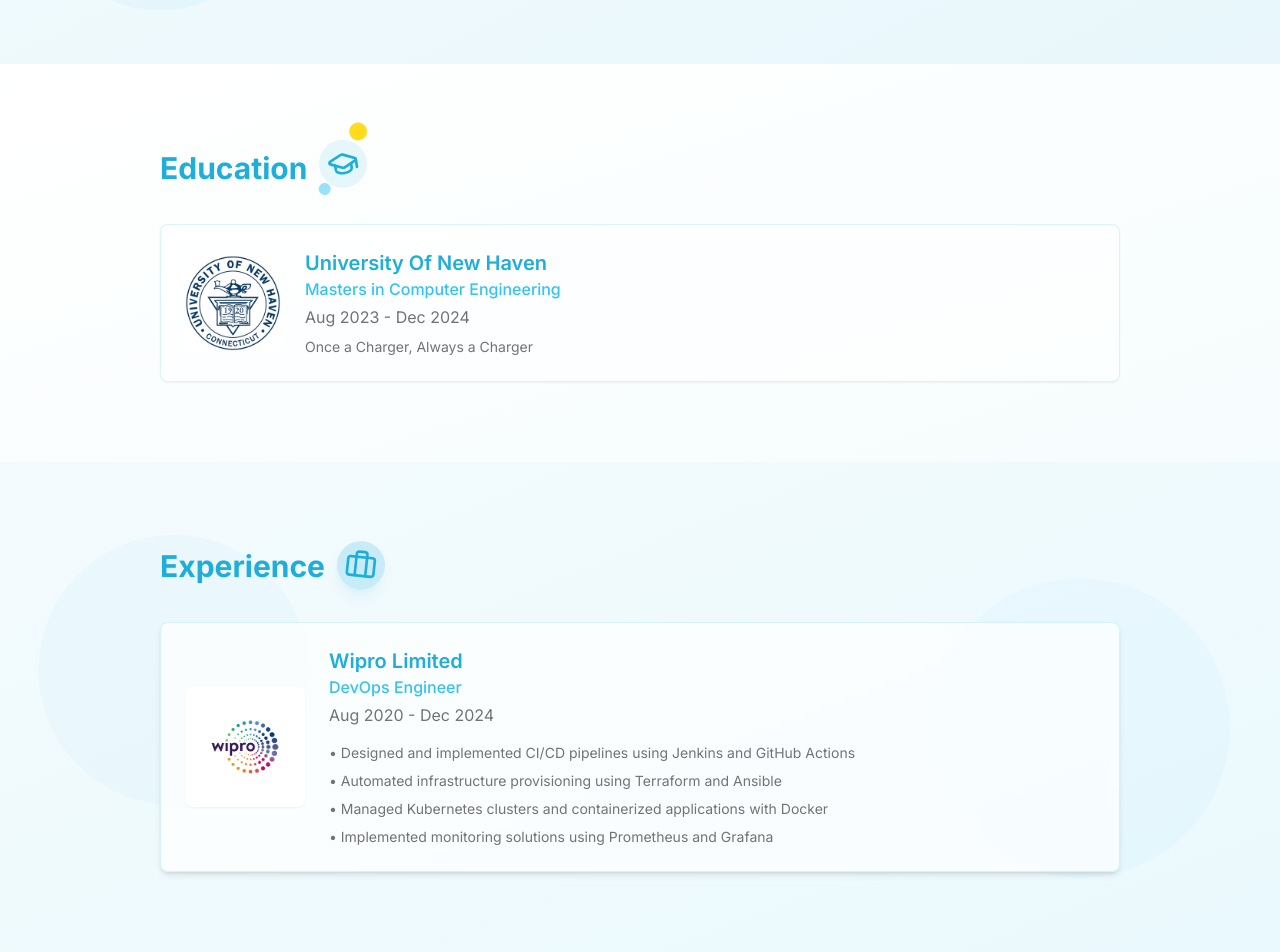
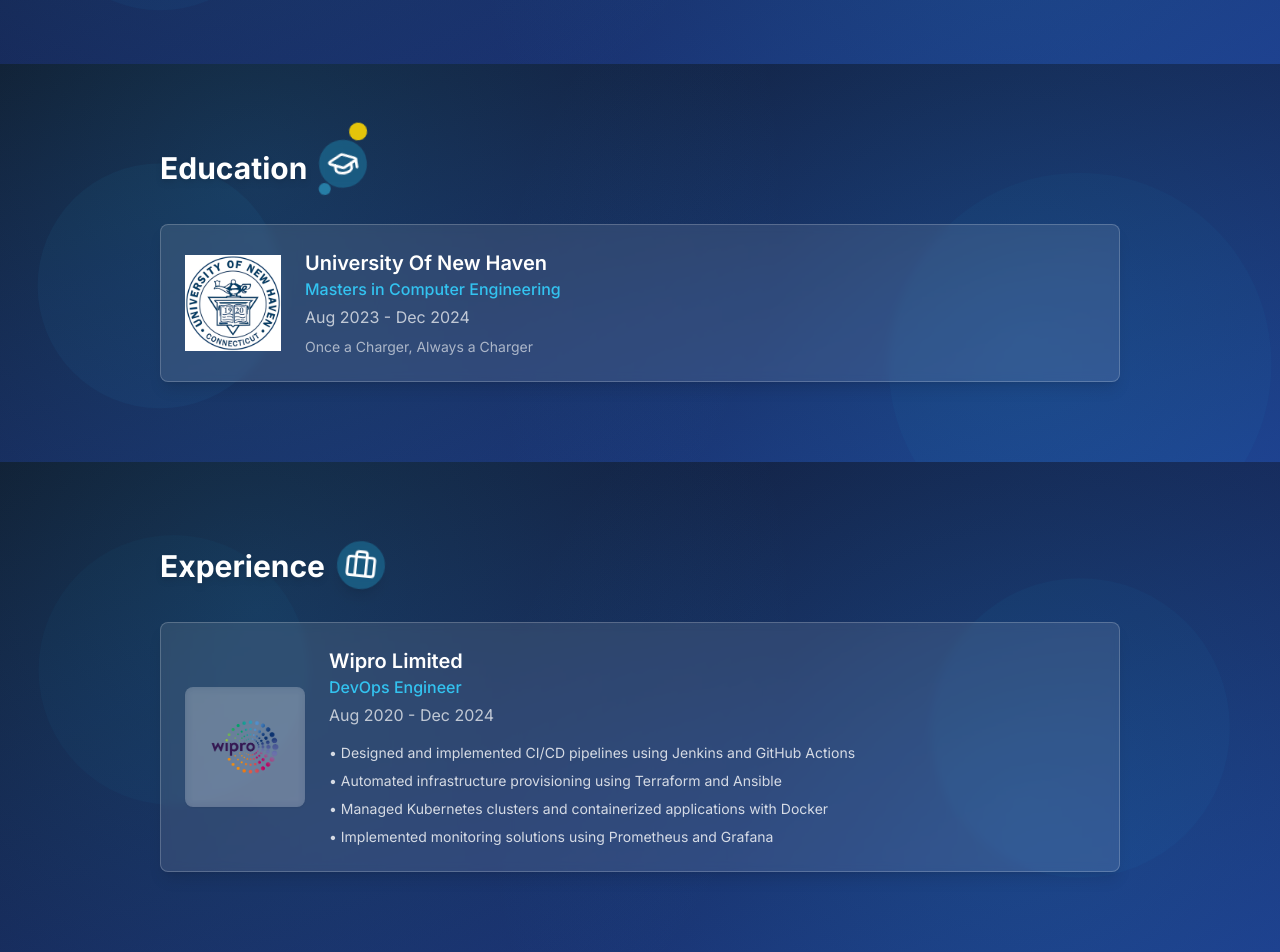
Before and after one commit to sai460/catchy-creative-corner, a React (Vite) app: page / in a window 1280 px wide. Shown: the part 1240-2192 px from the top of the page. Built offline with nearby package versions, Linux system fonts and the light colour scheme.

Commit message:
Refactor: Replicate background color in Skills section
Replicates the background color used in the About section to the Skills section.

```diff
--- a/src/components/About.tsx
+++ b/src/components/About.tsx
@@ -4,9 +4,10 @@ import { motion } from "framer-motion";
 
 export function About() {
   return (
-    <section id="about" className="py-20 relative overflow-hidden bg-gradient-to-br from-turquoise/5 to-classicBlue/10">
+    <section id="about" className="py-20 relative overflow-hidden bg-gradient-to-br from-slate-900 to-blue-900">
       {/* Background animation elements */}
       <div className="absolute inset-0 z-0">
+        <div className="tech-bg-animation"></div>
         <motion.div
           className="absolute top-40 right-20 w-80 h-80 rounded-full bg-turquoise/10"
           animate={{
@@ -37,7 +38,7 @@ export function About() {
 
       <div className="container max-w-5xl relative z-10">
         <motion.h2
-          className="text-3xl font-bold mb-8 text-classicBlue"
+          className="text-3xl font-bold mb-8 text-white drop-shadow-md"
           initial={{ opacity: 0, x: -20 }}
           whileInView={{ opacity: 1, x: 0 }}
           viewport={{ once: true }}
@@ -107,7 +108,7 @@ export function About() {
             transition={{ duration: 0.8, delay: 0.2 }}
           >
             <motion.p
-              className="text-foreground"
+              className="text-white"
               initial={{ opacity: 0, y: 10 }}
               whileInView={{ opacity: 1, y: 0 }}
               viewport={{ once: true }}
@@ -116,7 +117,7 @@ export function About() {
               I am a versatile professional with experience as both a Software Engineer and DevOps Engineer. My expertise spans across full-stack development and infrastructure management, allowing me to bridge the gap between development and operations effectively.
             </motion.p>
             <motion.p
-              className="text-foreground"
+              className="text-white"
               initial={{ opacity: 0, y: 10 }}
               whileInView={{ opacity: 1, y: 0 }}
               viewport={{ once: true }}
@@ -125,7 +126,7 @@ export function About() {
               Throughout my career, I've focused on building scalable applications while implementing efficient CI/CD pipelines and infrastructure automation. I'm passionate about leveraging technology to solve complex problems and improve development workflows.
             </motion.p>
             <motion.p
-              className="text-foreground"
+              className="text-white"
               initial={{ opacity: 0, y: 10 }}
               whileInView={{ opacity: 1, y: 0 }}
               viewport={{ once: true }}
--- a/src/components/Education.tsx
+++ b/src/components/Education.tsx
@@ -4,10 +4,41 @@ import { motion } from "framer-motion";
 
 export function Education() {
   return (
-    <section id="education" className="py-20 bg-gradient-to-br from-white to-secondary/5">
-      <div className="container max-w-5xl">
+    <section id="education" className="py-20 relative overflow-hidden bg-gradient-to-br from-slate-900 to-blue-900">
+      {/* Background animation elements */}
+      <div className="absolute inset-0 z-0">
+        <div className="tech-bg-animation"></div>
+        <motion.div
+          className="absolute top-40 right-10 w-80 h-80 rounded-full bg-classicBlue/10"
+          animate={{
+            scale: [1, 1.2, 1],
+            y: [0, -20, 0],
+            opacity: [0.2, 0.4, 0.2],
+          }}
+          transition={{
+            repeat: Infinity,
+            duration: 12,
+            ease: "easeInOut",
+          }}
+        />
+        <motion.div
+          className="absolute bottom-20 left-10 w-60 h-60 rounded-full bg-turquoise/10"
+          animate={{
+            scale: [1.1, 1, 1.1],
+            y: [0, 30, 0],
+            opacity: [0.3, 0.5, 0.3],
+          }}
+          transition={{
+            repeat: Infinity,
+            duration: 10,
+            ease: "easeInOut",
+          }}
+        />
+      </div>
+
+      <div className="container max-w-5xl relative z-10">
         <div className="flex items-center gap-3 mb-8">
-          <h2 className="text-3xl font-bold text-classicBlue">Education</h2>
+          <h2 className="text-3xl font-bold text-white drop-shadow-md">Education</h2>
           <motion.div
             initial={{ rotate: 0 }}
             animate={{
@@ -22,8 +53,8 @@ export function Education() {
             }}
             className="relative"
           >
-            <div className="bg-classicBlue/10 rounded-full p-2">
-              <GraduationCap className="h-8 w-8 text-classicBlue" />
+            <div className="bg-classicBlue/30 rounded-full p-2 backdrop-blur-sm">
+              <GraduationCap className="h-8 w-8 text-white" />
             </div>
             <motion.div
               className="absolute -top-2 -right-1 w-4 h-4 bg-gold rounded-full"
@@ -60,7 +91,7 @@ export function Education() {
 
         <div className="flex flex-col gap-8">
           <motion.div
-            className="education-card bg-white/50 p-6 rounded-lg border border-secondary/20 hover:border-classicBlue transition-all duration-300 shadow-sm hover:shadow"
+            className="education-card bg-white/10 backdrop-blur-sm p-6 rounded-lg border border-white/20 hover:border-classicBlue transition-all duration-300 shadow-lg hover:shadow-xl hover:shadow-classicBlue/10"
             initial={{ opacity: 0, y: 20 }}
             whileInView={{ opacity: 1, y: 0 }}
             viewport={{ once: true }}
@@ -68,17 +99,18 @@ export function Education() {
           >
             <div className="flex flex-col md:flex-row md:items-center gap-6">
               <div className="flex-shrink-0">
-                <img
+                <motion.img
                   src="/lovable-uploads/d5aab48c-1b81-497f-bb74-4d1d750d8c74.png"
                   alt="University of New Haven logo"
                   className="w-24 h-24 object-contain"
+                  whileHover={{ scale: 1.05, rotate: [0, 5, 0, -5, 0], transition: { duration: 0.5 } }}
                 />
               </div>
               <div>
-                <h3 className="text-xl font-semibold text-classicBlue">University Of New Haven</h3>
+                <h3 className="text-xl font-semibold text-white">University Of New Haven</h3>
                 <p className="text-turquoise font-medium">Masters in Computer Engineering</p>
-                <p className="text-muted-foreground mt-1">Aug 2023 - Dec 2024</p>
-                <p className="mt-2 text-sm text-muted-foreground">
+                <p className="text-white/70 mt-1">Aug 2023 - Dec 2024</p>
+                <p className="mt-2 text-sm text-white/60">
                   Once a Charger, Always a Charger
                 </p>
               </div>
--- a/src/components/Experience.tsx
+++ b/src/components/Experience.tsx
@@ -4,9 +4,10 @@ import { motion } from "framer-motion";
 
 export function Experience() {
   return (
-    <section id="experience" className="py-20 relative overflow-hidden bg-gradient-to-br from-classicBlue/5 to-turquoise/10">
+    <section id="experience" className="py-20 relative overflow-hidden bg-gradient-to-br from-slate-900 to-blue-900">
       {/* Background animation elements */}
       <div className="absolute inset-0 z-0">
+        <div className="tech-bg-animation"></div>
         <motion.div
           className="absolute top-20 left-10 w-64 h-64 rounded-full bg-classicBlue/10"
           animate={{
@@ -37,7 +38,7 @@ export function Experience() {
 
       <div className="container max-w-5xl relative z-10">
         <div className="flex items-center gap-3 mb-8">
-          <h2 className="text-3xl font-bold text-classicBlue">Experience</h2>
+          <h2 className="text-3xl font-bold text-white drop-shadow-md">Experience</h2>
           <motion.div
             initial={{ rotate: 0 }}
             animate={{
@@ -50,15 +51,15 @@ export function Experience() {
               repeatType: "loop",
               ease: "easeInOut"
             }}
-            className="bg-classicBlue/20 rounded-full p-2 shadow-lg shadow-classicBlue/10"
+            className="bg-classicBlue/30 rounded-full p-2 shadow-lg backdrop-blur-sm"
           >
-            <Briefcase className="h-8 w-8 text-classicBlue" />
+            <Briefcase className="h-8 w-8 text-white" />
           </motion.div>
         </div>
 
         <div className="flex flex-col gap-8">
           <motion.div
-            className="experience-card bg-white/70 backdrop-blur-sm p-6 rounded-lg border border-secondary/20 hover:border-classicBlue transition-all duration-300 shadow-md hover:shadow-lg hover:shadow-classicBlue/10"
+            className="experience-card bg-white/10 backdrop-blur-sm p-6 rounded-lg border border-white/20 hover:border-classicBlue transition-all duration-300 shadow-lg hover:shadow-xl hover:shadow-classicBlue/10"
             initial={{ opacity: 0, y: 50 }}
             whileInView={{ opacity: 1, y: 0 }}
             viewport={{ once: true, margin: "-100px" }}
@@ -70,34 +71,34 @@ export function Experience() {
             whileHover={{ scale: 1.02, transition: { duration: 0.2 } }}
           >
             <div className="flex flex-col md:flex-row md:items-center gap-6">
-              <div className="flex-shrink-0 p-3 bg-white rounded-lg shadow-sm">
+              <div className="flex-shrink-0 p-3 bg-white/20 rounded-lg shadow-sm backdrop-blur-sm">
                 <motion.img
                   src="/lovable-uploads/a3cc323c-079d-4570-a214-1d6df16e243d.png"
                   alt="Wipro Limited logo"
                   className="w-24 h-24 object-contain"
-                  whileHover={{ scale: 1.05, transition: { duration: 0.2 } }}
+                  whileHover={{ scale: 1.05, rotate: [0, 5, 0, -5, 0], transition: { duration: 0.5 } }}
                 />
               </div>
               <div>
-                <h3 className="text-xl font-semibold text-classicBlue">Wipro Limited</h3>
+                <h3 className="text-xl font-semibold text-white">Wipro Limited</h3>
                 <p className="text-turquoise font-medium">DevOps Engineer</p>
-                <p className="text-muted-foreground mt-1">Aug 2020 - Dec 2024</p>
+                <p className="text-white/70 mt-1">Aug 2020 - Dec 2024</p>
                 <motion.div
                   className="mt-4 space-y-2"
                   initial={{ opacity: 0 }}
                   whileInView={{ opacity: 1 }}
                   transition={{ delay: 0.3, duration: 0.5 }}
                 >
-                  <p className="text-sm text-muted-foreground">
+                  <p className="text-sm text-white/80">
                     • Designed and implemented CI/CD pipelines using Jenkins and GitHub Actions
                   </p>
-                  <p className="text-sm text-muted-foreground">
+                  <p className="text-sm text-white/80">
                     • Automated infrastructure provisioning using Terraform and Ansible
                   </p>
-                  <p className="text-sm text-muted-foreground">
+                  <p className="text-sm text-white/80">
                     • Managed Kubernetes clusters and containerized applications with Docker
                   </p>
-                  <p className="text-sm text-muted-foreground">
+                  <p className="text-sm text-white/80">
                     • Implemented monitoring solutions using Prometheus and Grafana
                   </p>
                 </motion.div>
--- a/src/pages/Index.tsx
+++ b/src/pages/Index.tsx
@@ -26,8 +26,9 @@ const Index = () => {
         <Testimonials />
         <Contact />
       </main>
-      <footer className="py-8 text-center text-white bg-gradient-to-r from-classicBlue to-turquoise relative overflow-hidden">
-        <div className="absolute inset-0 opacity-20">
+      <footer className="py-8 text-center text-white relative overflow-hidden bg-gradient-to-br from-slate-900 to-blue-900">
+        <div className="absolute inset-0 z-0">
+          <div className="tech-bg-animation"></div>
           <motion.div
             className="absolute top-0 left-1/4 w-32 h-32 rounded-full bg-white/10"
             animate={{
```
Also changed, not shown: src/components/Projects.tsx (+67 -11 lines), src/components/Testimonials.tsx (+12 -11 lines).
